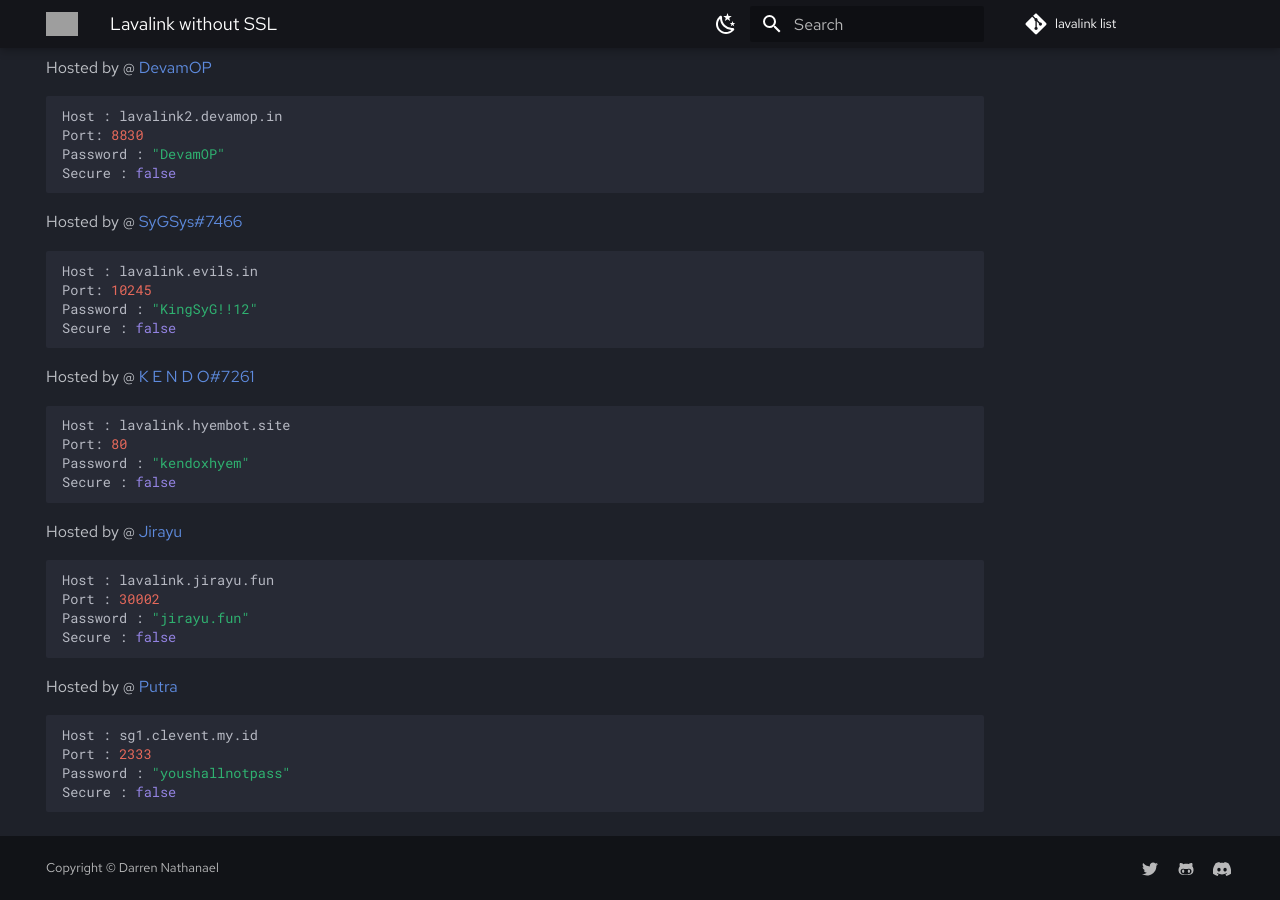
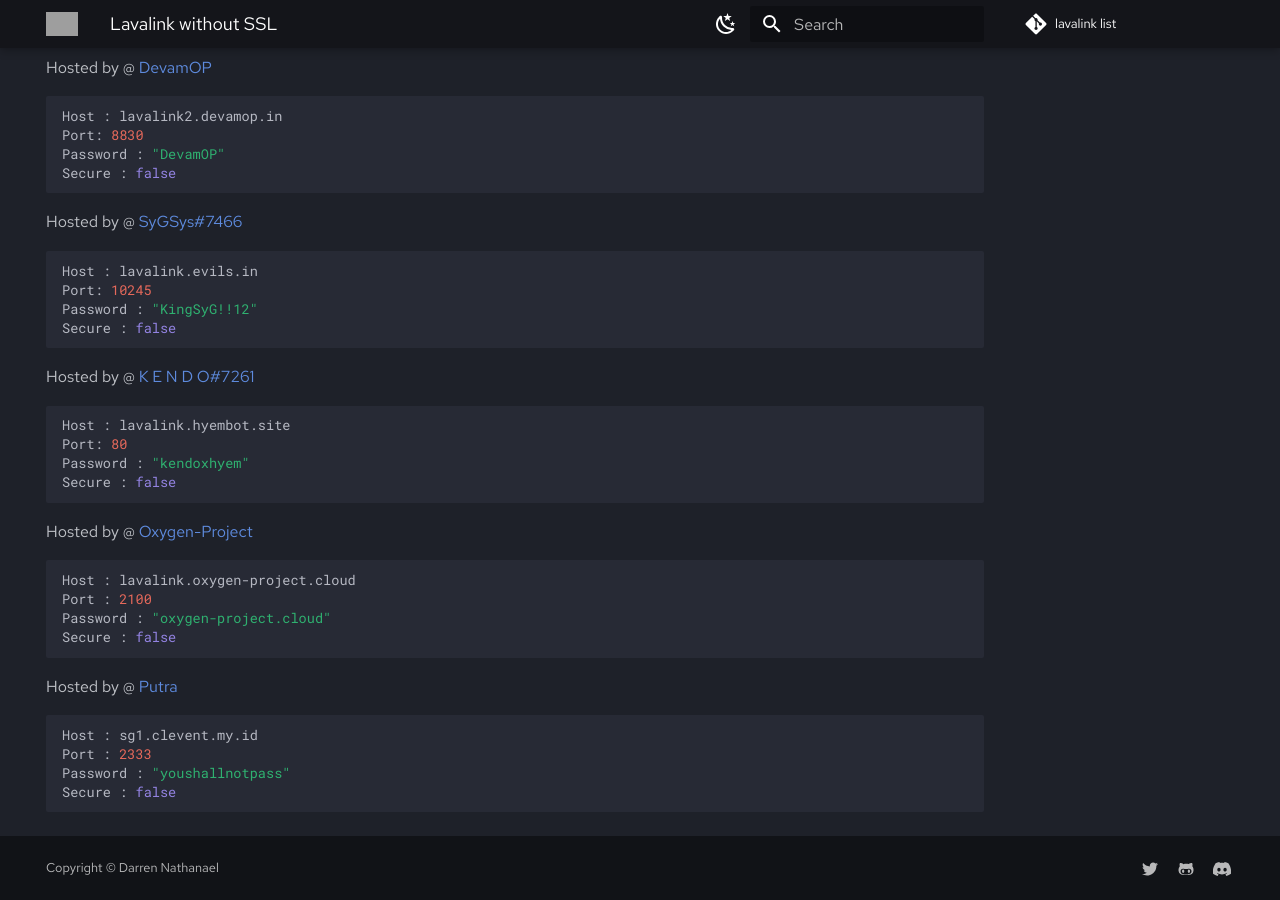
Before and after one commit to DarrenOfficial/lavalink-list, an MkDocs documentation site: the page built from docs/NoSSL/lavalink-without-ssl.md, in a window 1280 px wide and 900 px high, scrolled down 3448 px. Built offline with MkDocs 1.6.1 and Material for MkDocs 9.7.7, drawn with Linux system fonts in a browser that asks for light colours; comment, search, counter and statistics services are not loaded; grey boxes are pictures that could not be loaded.

Commit message:
Update lavalink-without-ssl.md (#307)
Update

````diff
--- a/docs/NoSSL/lavalink-without-ssl.md
+++ b/docs/NoSSL/lavalink-without-ssl.md
@@ -199,11 +199,11 @@ Password : "kendoxhyem"
 Secure : false
 ```
 
-Hosted by @ [Jirayu](https://jirayu.fun/)
+Hosted by @ [Oxygen-Project](https://oxygen-project.cloud/)
 ```bash
-Host : lavalink.jirayu.fun
-Port : 30002
-Password : "jirayu.fun"
+Host : lavalink.oxygen-project.cloud
+Port : 2100
+Password : "oxygen-project.cloud"
 Secure : false
 ```
 
````
